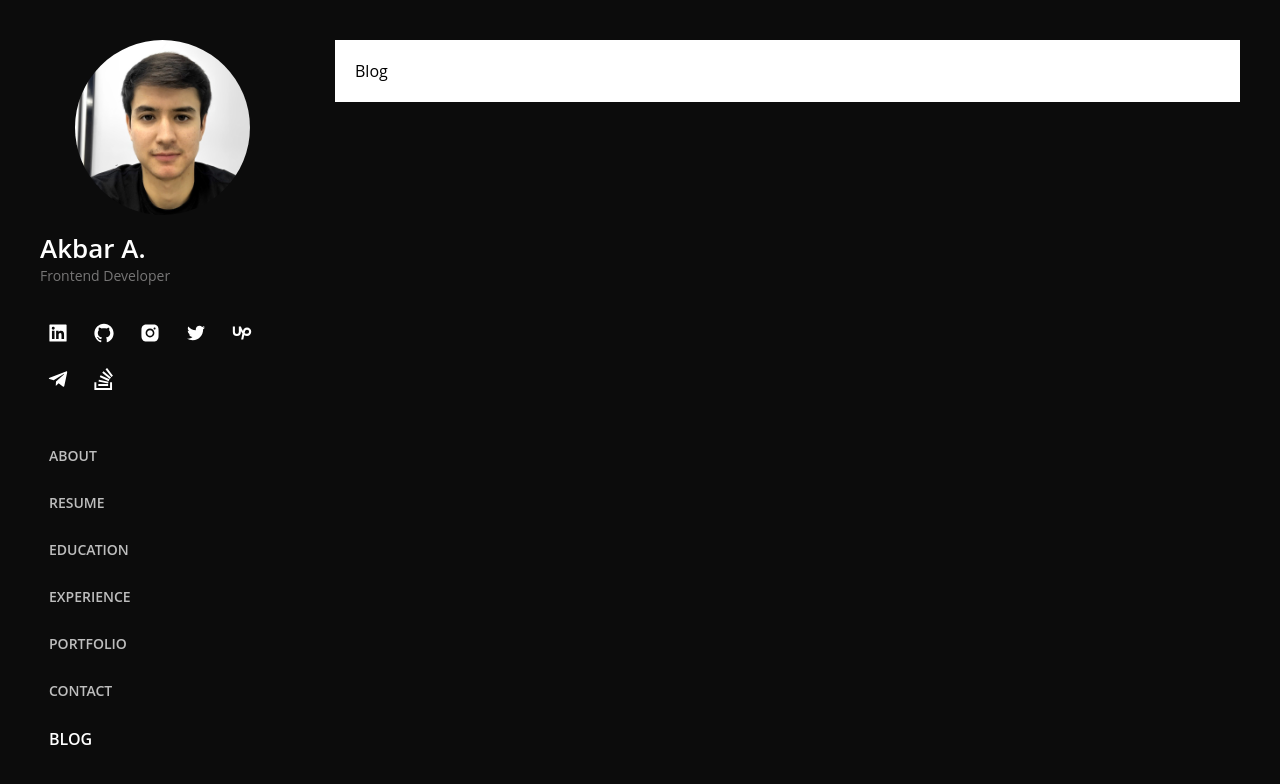
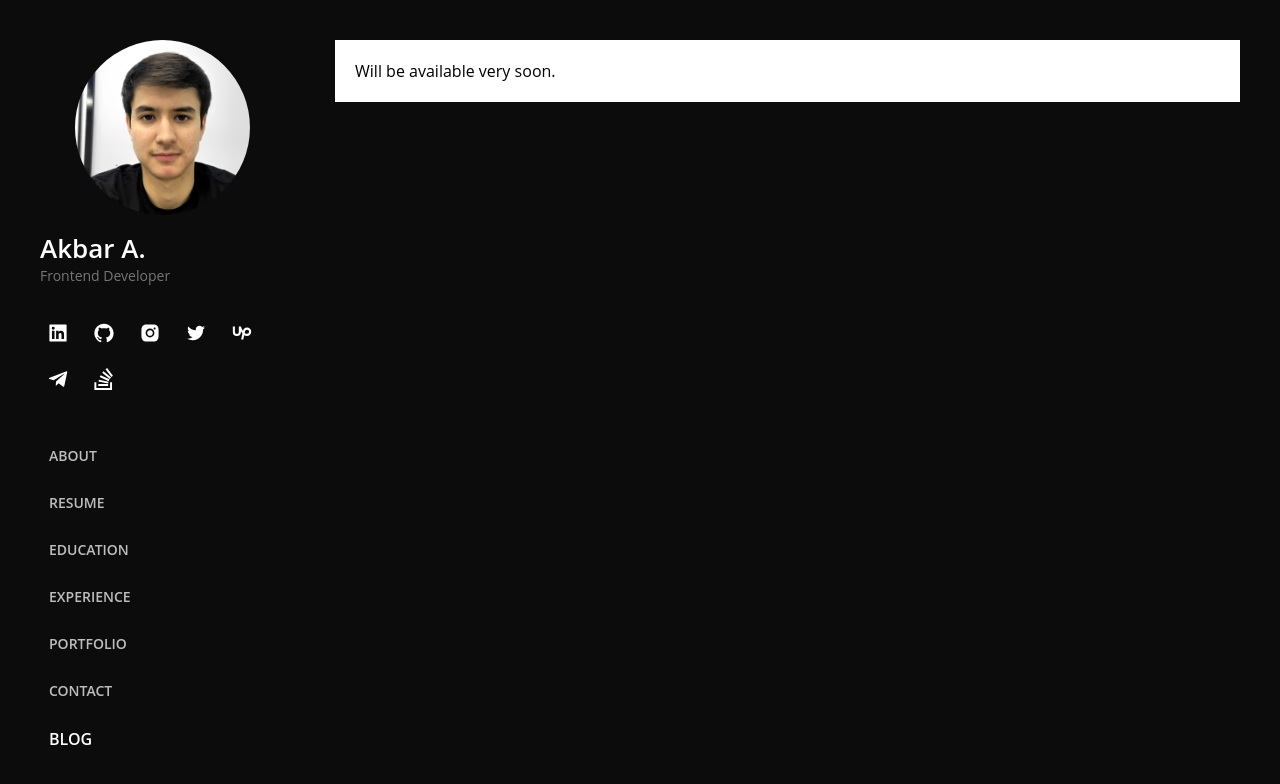
Before and after one commit to akbarahmadjonov/portfolio-website-v1, a React (Vite) app: page /blog in a window 1280 px wide. Shown: the top 784 px of the page. Built offline with nearby package versions, Linux system fonts and the light colour scheme.

Commit message:
Worked on contact, education, experience and portfolio pages, and added communication

```diff
--- a/src/api/educationApi.ts
+++ b/src/api/educationApi.ts
@@ -12,11 +12,9 @@ export async function fetchEducation(): Promise<EducationData[]> {
 
     const data = await response.json();
 
-    console.log(data);
-
     return data;
   } catch (error) {
-    console.error("Error fetching education data:", error);
+    // console.error("Error fetching education data:", error);
     throw error;
   }
 }
--- a/src/pages/nesting/blog/Blog.tsx
+++ b/src/pages/nesting/blog/Blog.tsx
@@ -2,5 +2,5 @@ import React from "react";
 import "./Blog.scss";
 
 export const Blog: React.FC = () => {
-  return <div>Blog</div>;
+  return <div>Will be available very soon.</div>;
 };
```
